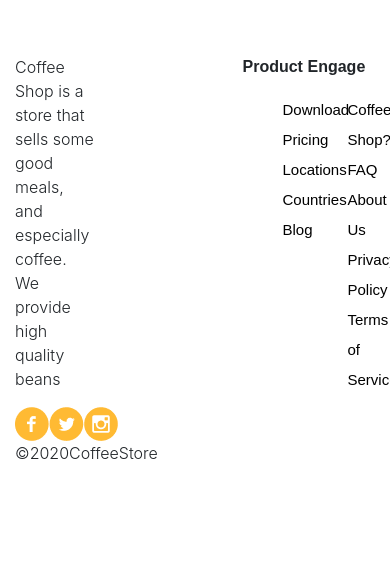
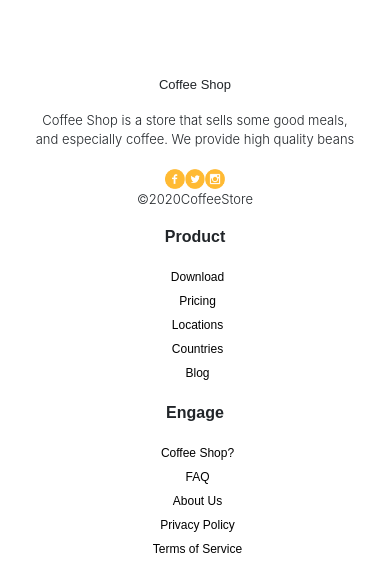
Before and after one commit to riskyamaliaharis/moki_food_and_beverage_project, a Vue app: page /product in a window 390 px wide. Shown: the part 1037-1614 px from the top of the page. Before the commit the page ends 1518 px from the top, so only its background shows below. Built offline with nearby package versions, Linux system fonts and the light colour scheme; no server answers.

Commit message:
make responsive

```diff
--- a/src/components/Footer.vue
+++ b/src/components/Footer.vue
@@ -1,17 +1,27 @@
 <template>
-  <b-container>
-    <footer>
+  <b-container id="footer-set">
+    <footer class="container">
       <b-row>
-        <b-col cols="7">
+        <b-col
+          lg="6"
+          md="4"
+          sm="12"
+          order-lg="0"
+          order-md="0"
+          order-sm="3"
+          order-xs="3"
+        >
           <div class="about">
-            <!-- <img class="moki" src="../assets/logo.png" alt="coffee-logo" /> -->
+            <!-- <img src="../img/coffee 1.png" alt="coffee-logo" /> -->
+            <p class="rubik">Coffee Shop</p>
             <div class="description">
               <p class="font-weight-light">
                 Coffee Shop is a store that sells some good meals, and
                 especially coffee. We provide high quality beans
               </p>
             </div>
-            <div class="social-media" vertical-align="end">
+
+            <div class="social-media">
               <img src="../assets/img/facebook_logo.png" alt="fb" />
               <img src="../assets/img/twitter_logo.png" alt="twitter" />
               <img src="../assets/img/instagram_logo.png" alt="ig" />
@@ -19,7 +29,15 @@
             <p class="font-weight-light">&copy;2020CoffeeStore</p>
           </div>
         </b-col>
-        <b-col cols="2">
+        <b-col
+          lg="3"
+          md="4"
+          sm="12"
+          order-lg="1"
+          order-md="1"
+          order-sm="0"
+          order-xs="0"
+        >
           <div class="product">
             <p class="rubik">Product</p>
             <ul class="rubik ">
@@ -31,7 +49,16 @@
             </ul>
           </div>
         </b-col>
-        <b-col cols="2">
+
+        <b-col
+          lg="3"
+          md="4"
+          sm="12"
+          order-lg="2"
+          order-md="2"
+          order-sm="2"
+          order-xs="2"
+        >
           <div class="engage">
             <p class="rubik">Engage</p>
             <ul class="rubik  ">
@@ -57,29 +84,27 @@
   width: 100px;
 }
 
-/* .about {
-  padding-left: 100px;
-} */
 .about .description p {
   width: 40%;
   word-wrap: break-word;
 }
 footer {
   height: 200px;
-  align-items: flex-end;
   margin: 0 auto;
 }
 footer .product,
 footer .engage {
-  flex: 1;
+  /* flex: 1; */
   font-weight: 700;
 }
+
 .product li,
 .engage li {
   list-style-type: none;
   font-weight: 5;
   font-size: 15px;
   line-height: 2;
+  margin-left: 55px;
 }
 
 .product li a,
@@ -90,4 +115,49 @@ footer .engage {
 b-container {
   margin-top: 100px;
 }
+
+@media (max-width: 576px) {
+}
+
+@media (max-width: 768px) {
+  .product li,
+  .engage li {
+    font-size: 12px;
+    line-height: 2;
+  }
+
+  .about .description p {
+    width: 100%;
+    font-size: 12px;
+  }
+
+  #footer-set .about p {
+    font-size: 13px;
+  }
+
+  #footer-set .about {
+    text-align: center;
+  }
+
+  #footer-set .product ul,
+  #footer-set .engage ul {
+    text-align: center;
+    margin-left: -70px;
+  }
+
+  footer {
+    padding-top: 20px;
+  }
+
+  .social-media img {
+    width: 20px;
+  }
+}
+
+@media (max-width: 992px) {
+  .product li,
+  .engage li {
+    margin-left: 35px;
+  }
+}
 </style>
--- a/src/views/Product.vue
+++ b/src/views/Product.vue
@@ -14,15 +14,16 @@
           <b-row>
             <!-- START CARD -->
             <b-col
-              class="card-mid"
+              class="card-mid "
               xl="3"
               lg="4"
               md="6"
-              sm="12"
+              sm="6"
+              xs="12"
               v-for="(item, index) in products"
               :key="index"
             >
-              <div class="menu">
+              <div class="menu mx-auto">
                 <img
                   class="rounded-circle"
                   src="../assets/img/product/image 22.png"
@@ -262,6 +263,7 @@ b-button {
 
 .p-title {
   height: 170px;
+  cursor: pointer;
 }
 
 button.act {
```
